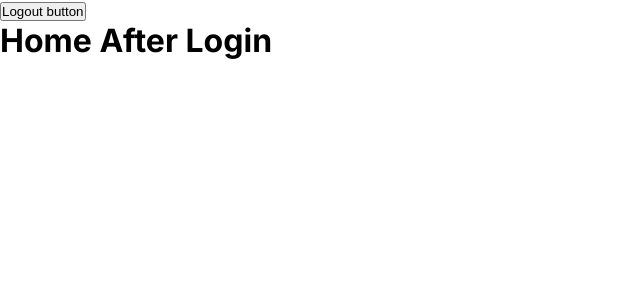
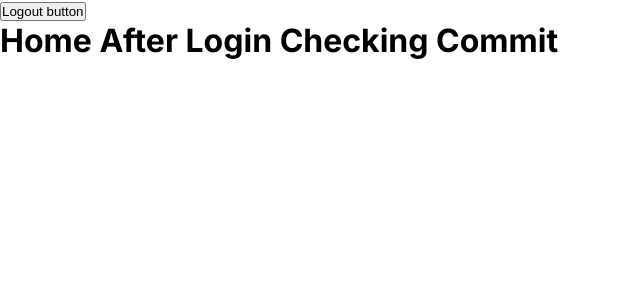
Before and after one commit to Fernandes7/Pocket-PG-Frontend, a Next.js app: page /home in a window 1280 px wide. Shown: the top 300 px of the page, without its empty margins (0-640 px from the left). Built offline with nearby package versions, Linux system fonts and the light colour scheme.

Commit message:
changes made in home page text

```diff
--- a/src/app/home/page.tsx
+++ b/src/app/home/page.tsx
@@ -6,7 +6,7 @@ export default function Hompage() {
   return (
     <>
        <Logoutbutton />
-      <h1>Home After Login</h1>
+      <h1>Home After Login Checking Commit</h1>
     </>
   );
 }
```
